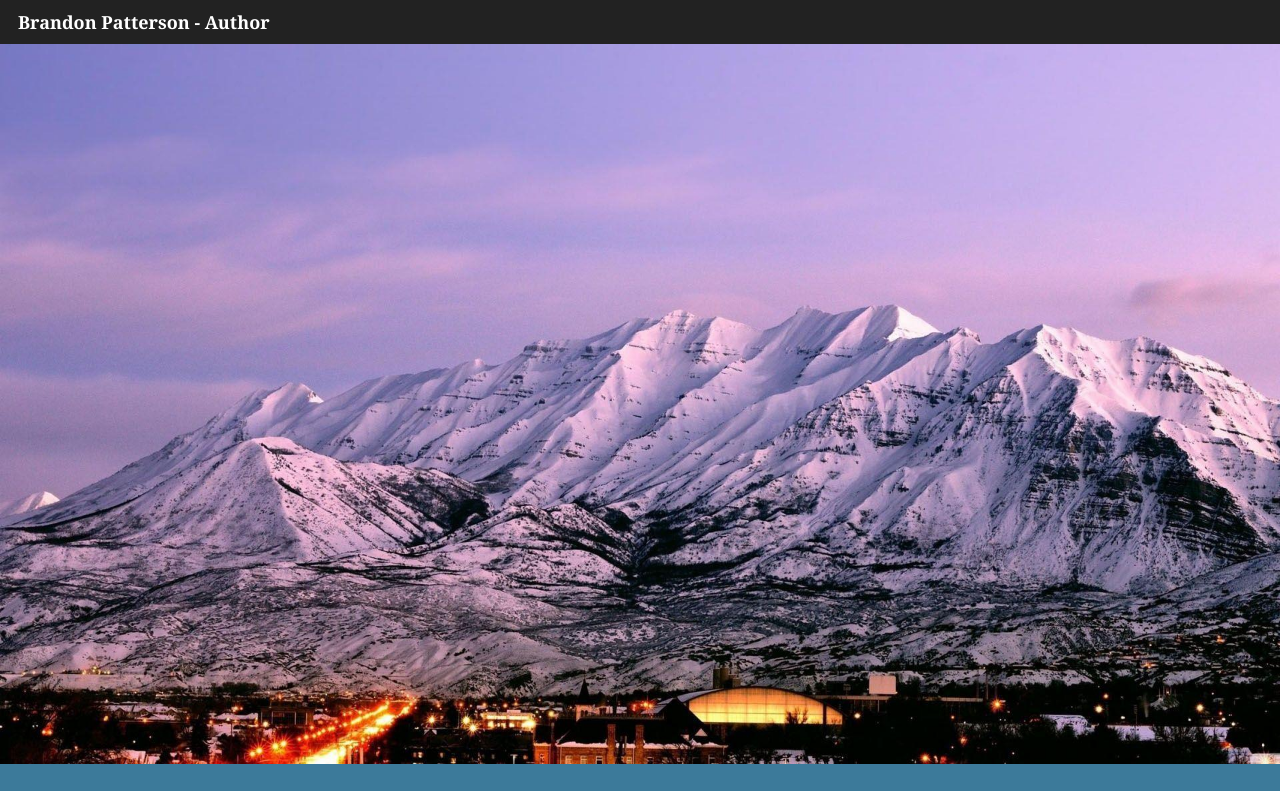
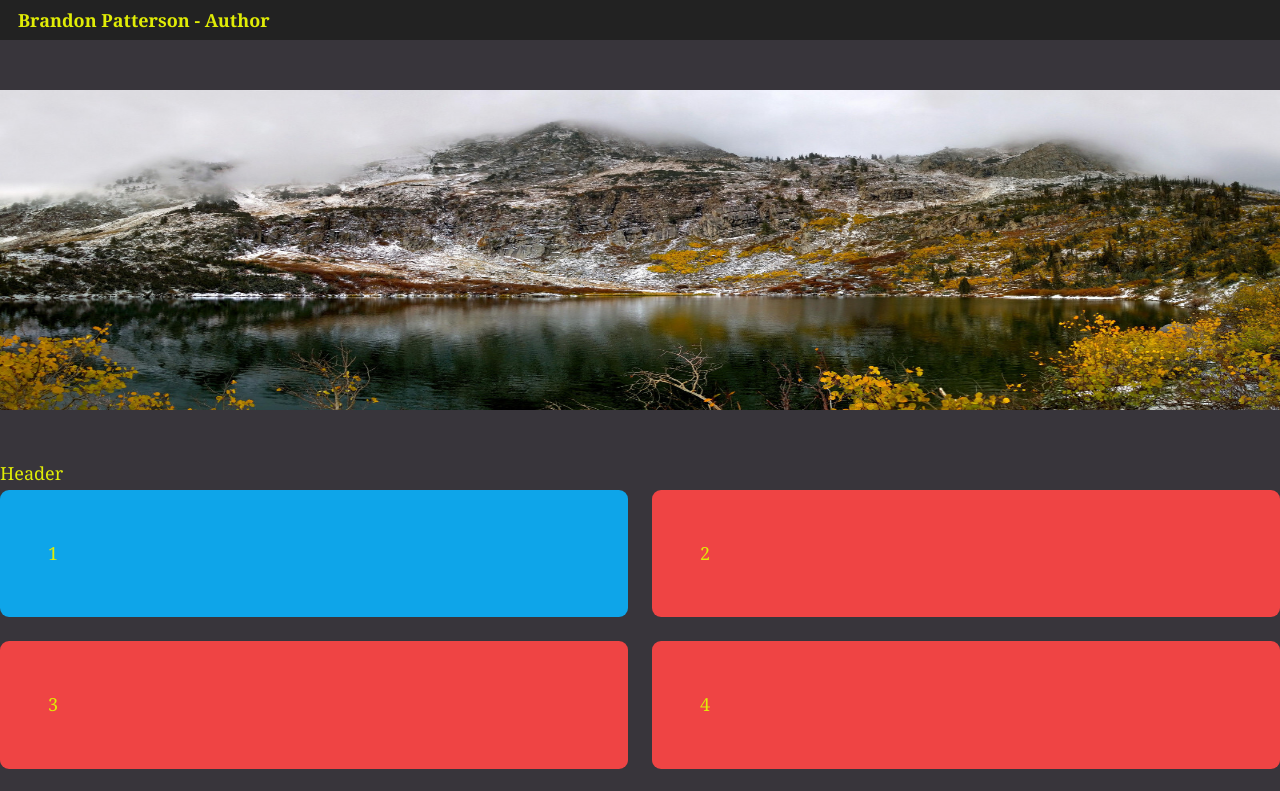
Before and after one commit to poloblue1357/V-School-Assignments, a React (Vite) app in the folder assignments/exercises/brandonauthor/: page / in a window 1280 px wide. Shown: the top 791 px of the page. Built offline with nearby package versions, Linux system fonts and the light colour scheme.

Commit message:
trying fontawesome

```diff
--- a/assignments/exercises/brandonauthor/package.json
+++ b/assignments/exercises/brandonauthor/package.json
@@ -10,6 +10,12 @@
     "build-css": "tailwindcss build src/index.css -o public/styles.css"
   },
   "dependencies": {
+    "@fortawesome/fontawesome-svg-core": "^6.4.2",
+    "@fortawesome/free-brands-svg-icons": "^6.4.2",
+    "@fortawesome/free-regular-svg-icons": "^6.4.2",
+    "@fortawesome/free-solid-svg-icons": "^6.4.2",
+    "@fortawesome/react-fontawesome": "^0.2.0",
+    "@tailwindcss/aspect-ratio": "^0.4.2",
     "react": "^18.2.0",
     "react-dom": "^18.2.0",
     "vite-plugin-favicons-inject": "^2.2.0"
--- a/assignments/exercises/brandonauthor/src/App.jsx
+++ b/assignments/exercises/brandonauthor/src/App.jsx
@@ -11,13 +11,15 @@ import mountains3 from "./components/mountains3.jpeg"
 import mountains4 from "./components/mountains4.jpeg"
 
 function App() {
-
+  // h-[174px]
   return (
     <div className="">
       <Header />
       {/* <Sidebar /> */}
       {/* <About /> */}
-      <img src={mountains1} />
+      <div className="aspect-w-16 aspect-h-4">
+        <img src={mountains3} className=""/>
+      </div>
       <Body />
       <div className="container px-2 columns-lg">
         <p>Lorem ipsum dolor sit amet consectetur adipisicing elit. Dolore sequi dolor possimus vel illo voluptatibus earum at nemo dignissimos quos, sint et incidunt beatae. Blanditiis neque omnis id porro tenetur.</p>
--- a/assignments/exercises/brandonauthor/src/components/Header.jsx
+++ b/assignments/exercises/brandonauthor/src/components/Header.jsx
@@ -1,5 +1,8 @@
 import lastDesi from "./lastDesi.png"
 import {useState} from "react"
+import {FontAwesomeIcon} from "@fortawesome/react-fontawesome"
+import {faBars} from "@fortawesome/free-solid-svg-icons"
+import {library} from "@fortawesome/fontawesome-svg-core"
 
 function Header() {
 
@@ -32,14 +35,15 @@ function Header() {
     }
     return (
         <div>
-            <span className="block font-bold h-44 leading-[44px] w-screen">
-                <div className="text-white bg-[#222] pl-[1em]">Brandon Patterson - Author</div>
+            <nav className="block font-bold h-40 leading-[40px] w-screen">
+                <div className="bg-[#222] pl-[1em]">Brandon Patterson - Author</div>
                 <div>
-                    <div onClick={toggleSidebar} className="">
-                        <i></i>
+                    <div onClick={toggleSidebar} className="text-white h-[50px]">
+                        <i class="faBars" aria-hidden="true"></i>
+                        <FontAwesomeIcon icon="faBars"/>
                     </div>
                 </div>
-            </span>
+            </nav>
         </div>
     )
 }
--- a/assignments/exercises/brandonauthor/src/index.css
+++ b/assignments/exercises/brandonauthor/src/index.css
@@ -4,7 +4,7 @@
 
 @layer base {
   html {
-    @apply bg-tBlue text-tYellow text-lg font-serif;
+    @apply bg-tDark text-tYellow text-lg font-serif;
   }
 
   h1 {
--- a/assignments/exercises/brandonauthor/tailwind.config.js
+++ b/assignments/exercises/brandonauthor/tailwind.config.js
@@ -16,6 +16,7 @@ export default {
   content: [
     "./index.html",
     "./src/**/*.{js,ts,jsx,tsx}",
+    "./src/components/**/*.{js,ts,jsx,tsx}"
   ],
   theme: {
     container: {
@@ -54,5 +55,6 @@ export default {
     },
   },
   plugins: [
+    require("@tailwindcss/aspect-ratio")
   ]
 }
```
Also changed, not shown: 1 other file (tests, documents, lock files or other folders).
